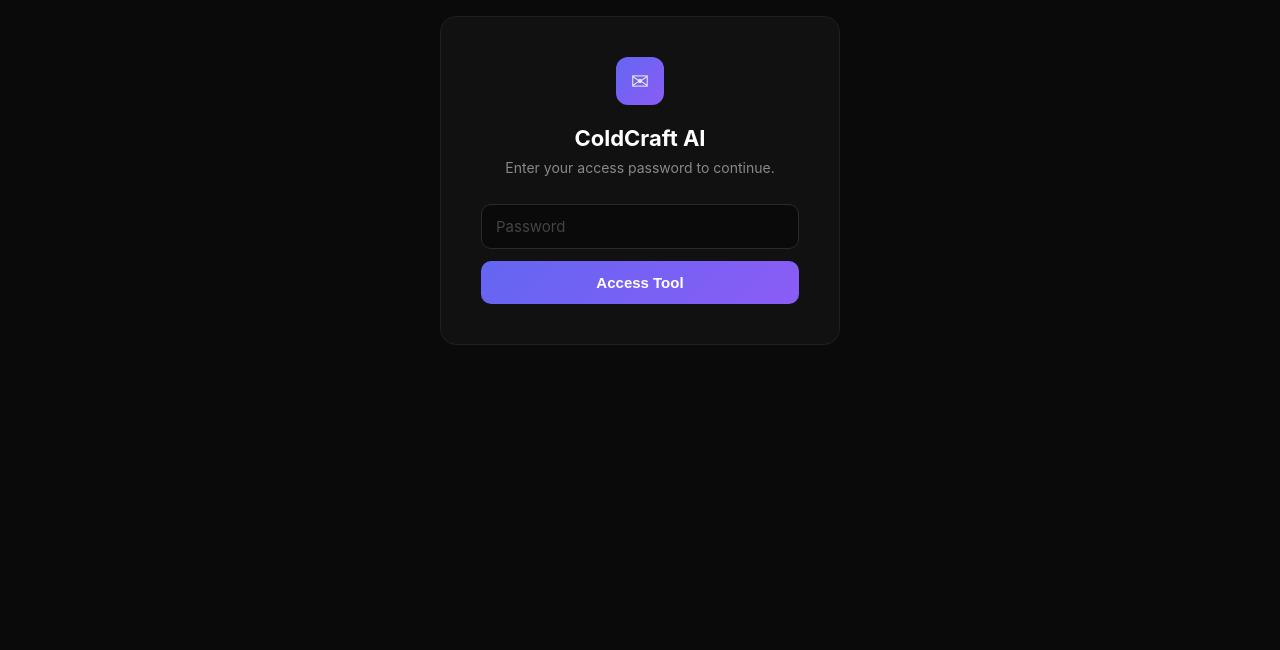
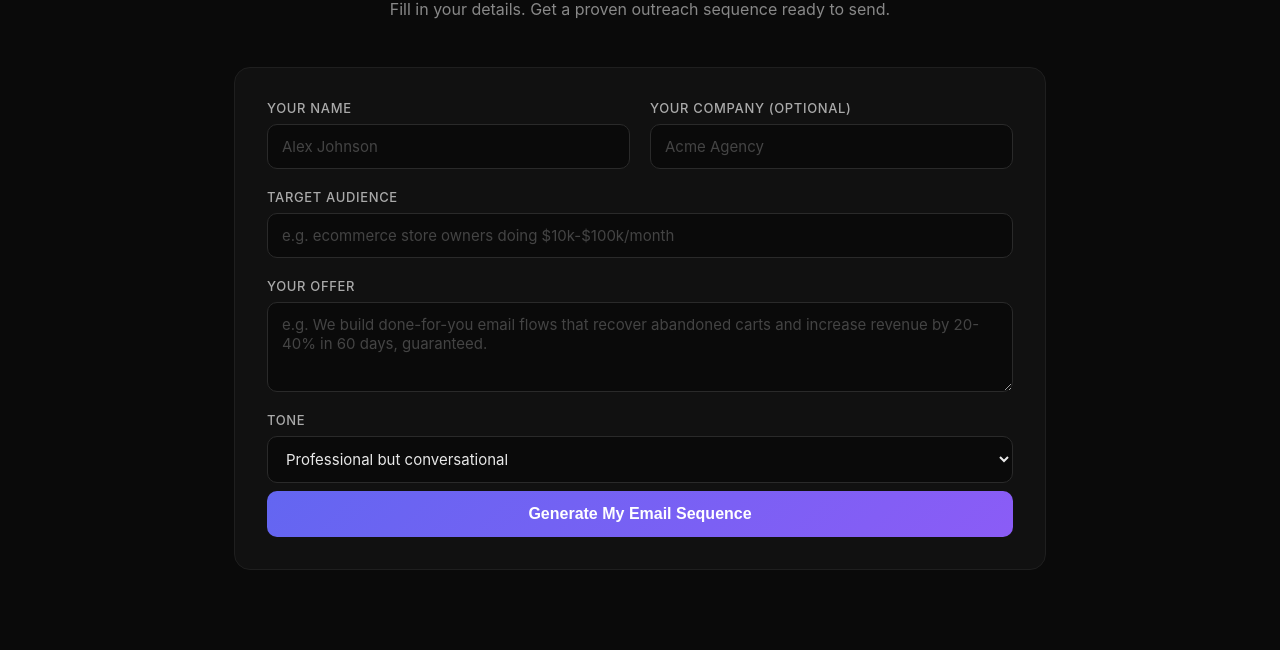
Before and after one commit to lkqiku20-glitch/cold-email-builder, a website: page index.html in a window 1280 px wide. Shown: the part 220-870 px from the top of the page. Before the commit the page ends 800 px from the top, so only its background shows below. Drawn offline with Linux system fonts and the light colour scheme.

Commit message:
Remove password gate

```diff
--- a/index.html
+++ b/index.html
@@ -296,21 +296,7 @@
 </head>
 <body>
 
-<!-- Password Gate -->
-<div id="password-gate" style="display:flex;align-items:center;justify-content:center;min-height:100vh;background:#0a0a0a;">
-  <div style="background:#111;border:1px solid #1f1f1f;border-radius:16px;padding:40px;width:100%;max-width:400px;text-align:center;">
-    <div style="width:48px;height:48px;background:linear-gradient(135deg,#6366f1,#8b5cf6);border-radius:12px;display:flex;align-items:center;justify-content:center;font-size:22px;margin:0 auto 20px;">✉</div>
-    <h2 style="color:#fff;font-size:22px;margin-bottom:8px;">ColdCraft AI</h2>
-    <p style="color:#888;font-size:14px;margin-bottom:28px;">Enter your access password to continue.</p>
-    <input type="password" id="passwordInput" placeholder="Password" onkeydown="if(event.key==='Enter')unlock()"
-      style="width:100%;background:#0a0a0a;border:1px solid #2a2a2a;border-radius:10px;padding:12px 14px;color:#e8e8e8;font-size:15px;outline:none;margin-bottom:12px;" />
-    <div id="password-error" style="color:#fca5a5;font-size:13px;margin-bottom:12px;display:none;">Incorrect password. Try again.</div>
-    <button onclick="unlock()" style="width:100%;padding:13px;background:linear-gradient(135deg,#6366f1,#8b5cf6);color:#fff;border:none;border-radius:10px;font-size:15px;font-weight:600;cursor:pointer;">Access Tool</button>
-  </div>
-</div>
-
-<!-- Main App (hidden until unlocked) -->
-<div id="main-app" style="display:none;">
+<div id="main-app">
 
 <header>
   <div class="logo">✉</div>
@@ -373,26 +359,6 @@
 </div> <!-- end #main-app -->
 
 <script>
-  let _pw = "";
-
-  async function unlock() {
-    const pw = document.getElementById("passwordInput").value.trim();
-    const errEl = document.getElementById("password-error");
-    errEl.style.display = "none";
-    const res = await fetch("/auth", {
-      method: "POST",
-      headers: { "Content-Type": "application/json" },
-      body: JSON.stringify({ password: pw }),
-    });
-    if (res.ok) {
-      _pw = pw;
-      document.getElementById("password-gate").style.display = "none";
-      document.getElementById("main-app").style.display = "block";
-    } else {
-      errEl.style.display = "block";
-    }
-  }
-
   async function generate() {
     const senderName = document.getElementById("senderName").value.trim();
     const senderCompany = document.getElementById("senderCompany").value.trim();
@@ -420,7 +386,7 @@
       const res = await fetch("/generate", {
         method: "POST",
         headers: { "Content-Type": "application/json" },
-        body: JSON.stringify({ senderName, senderCompany, targetAudience, offer, tone, password: _pw }),
+        body: JSON.stringify({ senderName, senderCompany, targetAudience, offer, tone }),
       });
 
       const data = await res.json();
```
Also changed, not shown: server.js (+0 -14 lines).
